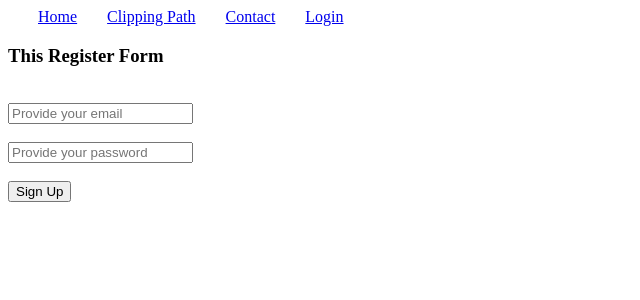
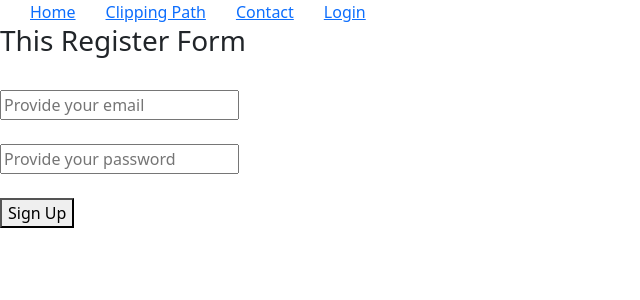
Before and after one commit to lightDevX/simplefirebase, a React (Vite) app: page /signup in a window 1280 px wide. Shown: the top 300 px of the page, without its empty margins (0-640 px from the left). Built offline with nearby package versions, Linux system fonts and the light colour scheme.

Commit message:
install react bootstrap

```diff
--- a/package.json
+++ b/package.json
@@ -10,13 +10,15 @@
     "preview": "vite preview"
   },
   "dependencies": {
+    "bootstrap": "^5.3.0",
     "firebase": "^9.22.2",
     "localforage": "^1.10.0",
     "match-sorter": "^6.3.1",
     "react": "^18.2.0",
+    "react-bootstrap": "^2.7.4",
     "react-dom": "^18.2.0",
     "react-router-dom": "^6.12.1",
-    "sort-by": "^1.2.0"
+    "sort-by": "^0.0.2"
   },
   "devDependencies": {
     "@types/react": "^18.0.37",
--- a/src/Auth/Login/Login.jsx
+++ b/src/Auth/Login/Login.jsx
@@ -2,6 +2,7 @@ import React, { useState } from 'react';
 import { GithubAuthProvider, GoogleAuthProvider, TwitterAuthProvider, getAuth, signInWithPopup, signOut } from "firebase/auth";
 import app from '../../firebase/firebase.init';
 import { Link } from 'react-router-dom';
+import { Button } from 'react-bootstrap';
 
 const Login = () => {
 
@@ -60,7 +61,7 @@ const Login = () => {
 
 
     return (
-        <div>
+        <div className='px-4'>
             <div>
                 {user ?
                     <button onClick={handleSignOut}>Sign Out</button> :
@@ -78,7 +79,7 @@ const Login = () => {
                 }
             </div>
             <div>
-                <Link to='/signup'><button>Sign Up</button></Link>
+                <Link to='/signup'><Button variant="primary">Sign Up</Button></Link>
             </div>
         </div>
     );
--- a/src/Auth/Signup/Signup.jsx
+++ b/src/Auth/Signup/Signup.jsx
@@ -3,6 +3,13 @@ import React, { useState } from 'react';
 const Signup = () => {
 
     const [email, setEmail] = useState('');
+
+    const handleSubmit = (e) => {
+        e.preventDefault();
+        const email = e.target.email.value;
+        const password = e.target.password.value;
+        console.log(email, password);
+    }
 
     const handleEmailField = (e) => {
         console.log(e.target.value);
@@ -10,14 +17,15 @@ const Signup = () => {
     }
 
     const handlePasswordField = (e) => {
-    console.log
-}
+        console.log(e.target.value)
+        setEmail(e.target.value);
+    }
 
     return (
         <>
             <h3>This Register Form</h3>
             <br />
-            <form>
+            <form onSubmit={handleSubmit}>
                 <input onChange={handleEmailField} type="email" name="email" id="email" placeholder='Provide your email' />
                 <br /> <br />
                 <input onBlur={handlePasswordField} type="password" name="password" id="password" placeholder='Provide your password' /><br />
--- a/src/main.jsx
+++ b/src/main.jsx
@@ -2,6 +2,7 @@ import React from 'react'
 import ReactDOM from 'react-dom/client'
 import { createBrowserRouter, RouterProvider } from 'react-router-dom'
 import './index.css'
+import 'bootstrap/dist/css/bootstrap.min.css';
 import Root from './layout/root'
 import Home from './pages/Home/Home'
 import ClippingPath from './pages/Services/ClippingPath/ClippingPath'
```
Also changed, not shown: 2 other files (tests, documents, lock files or other folders).
